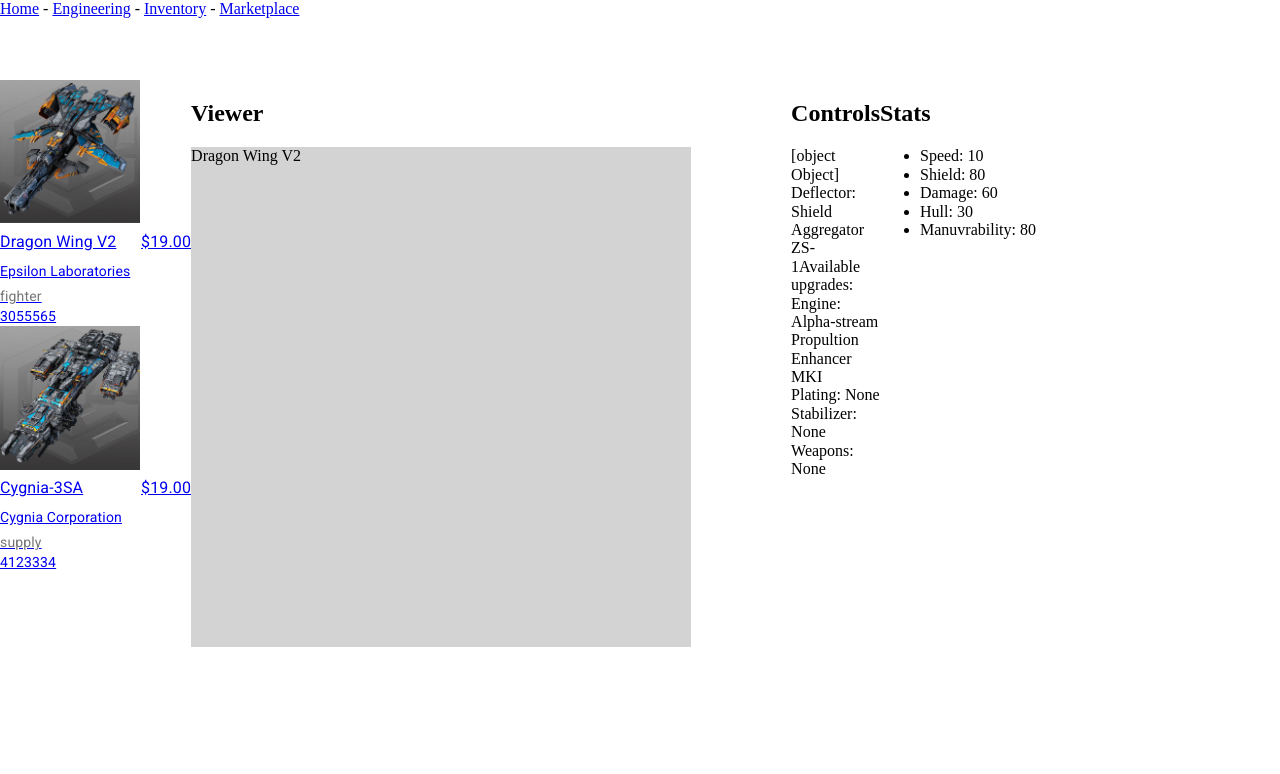
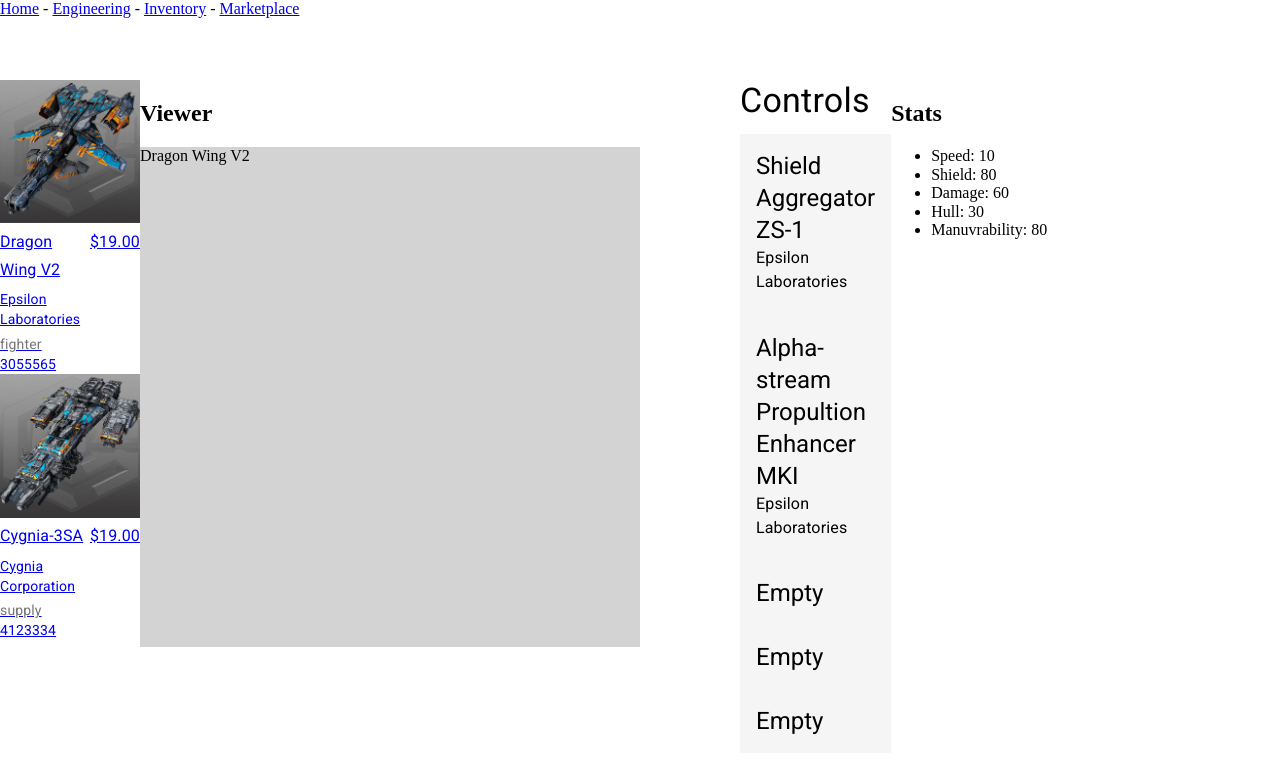
Before and after one commit to ibovegar/react-spacedock, a React (Create React App) app: page /engineering/j5id63sd in a window 1280 px wide. Shown: the top 774 px of the page. Built offline with nearby package versions, Linux system fonts and the light colour scheme; data requests are answered from the project's data file.

Commit message:
implement spacecraft-control

```diff
--- /dev/null
+++ b/src/components/spaceship-controls/spaceship-control/spaceship-control.component.tsx
@@ -0,0 +1,76 @@
+import React from 'react';
+import { IUpgrade } from 'models';
+import { Box, Typography, Popover } from '@material-ui/core';
+
+interface IProps {
+  selectedUpgrade: IUpgrade;
+  selectableUpgrades: IUpgrade[];
+  type: string;
+}
+
+const SpaceshipControl: React.FC<IProps> = ({
+  selectedUpgrade,
+  selectableUpgrades,
+  type
+}) => {
+  const [anchorEl, setAnchorEl]: [any, any] = React.useState(null);
+
+  const handleClick = (event: React.MouseEvent) => {
+    setAnchorEl(event.currentTarget);
+  };
+
+  const handleClose = () => {
+    setAnchorEl(null);
+  };
+
+  const open = Boolean(anchorEl);
+  const id = open ? `${type}spacecraft-control` : undefined;
+
+  return (
+    <>
+      <Box bgcolor="grey.100" p={2} onClick={handleClick}>
+        {selectedUpgrade ? (
+          <>
+            <Typography variant="h5">{selectedUpgrade.name}</Typography>
+            <Typography variant="body1" gutterBottom>
+              {selectedUpgrade.manufacturer}
+            </Typography>
+          </>
+        ) : (
+          <Typography variant="h5">Empty</Typography>
+        )}
+      </Box>
+      <Popover
+        id={id}
+        open={open}
+        anchorEl={anchorEl}
+        onClose={handleClose}
+        anchorOrigin={{
+          vertical: 'top',
+          horizontal: 'left'
+        }}
+        transformOrigin={{
+          vertical: 'top',
+          horizontal: 'left'
+        }}
+      >
+        <Box p={3}>
+          {!selectableUpgrades.length ? (
+            <Typography variant="h6">No available upgrades</Typography>
+          ) : (
+            selectableUpgrades.map((upgrade: IUpgrade) => (
+              <div key={upgrade.id}>
+                <Typography variant="h5">{upgrade.name}</Typography>
+                <Typography variant="body1" gutterBottom>
+                  {upgrade.manufacturer}
+                </Typography>
+              </div>
+            ))
+          )}
+        </Box>
+      </Popover>
+    </>
+  );
+};
+
+export default SpaceshipControl;
--- a/src/components/spaceship-controls/spaceship-controls.component.tsx
+++ b/src/components/spaceship-controls/spaceship-controls.component.tsx
@@ -1,5 +1,7 @@
 import * as React from 'react';
-import { ISpaceship, IAvailableUpgrades, IUpgrade } from 'models';
+import { ISpaceship, IAvailableUpgrades } from 'models';
+import { Typography } from '@material-ui/core';
+import SpaceshipControl from './spaceship-control/spaceship-control.component';
 
 interface IProps {
   spacecraft: ISpaceship;
@@ -15,23 +17,39 @@ const SpaceshipControls: React.FC<IProps> = ({ spacecraft, upgrades }) => {
     weapons
   } = spacecraft.attachedUpgrades;
 
-  const placeholder = 'None';
   // TODO: figure out why I render twice
-  console.log('render controls', upgrades);
+  // console.log('render controls', upgrades);
 
   return (
     <>
-      <h2>Controls</h2>
-      <div>{upgrades.toString()}</div>
-      <div>
-        Deflector: {deflector ? deflector.name : placeholder}
-        Available upgrades:{' '}
-        {upgrades.deflector.map((upgrade: IUpgrade) => upgrade.name)}
-      </div>
-      <div>Engine: {engine ? engine.name : placeholder}</div>
-      <div>Plating: {plating ? plating.name : placeholder}</div>
-      <div>Stabilizer: {stabilizer ? stabilizer.name : placeholder}</div>
-      <div>Weapons: {weapons ? weapons.name : placeholder}</div>
+      <Typography variant="h4" gutterBottom>
+        Controls
+      </Typography>
+      <SpaceshipControl
+        type="deflector"
+        selectedUpgrade={deflector}
+        selectableUpgrades={upgrades.deflector}
+      />
+      <SpaceshipControl
+        type="engine"
+        selectedUpgrade={engine}
+        selectableUpgrades={upgrades.engine}
+      />
+      <SpaceshipControl
+        type="plating"
+        selectedUpgrade={plating}
+        selectableUpgrades={upgrades.plating}
+      />
+      <SpaceshipControl
+        type="stabilizer"
+        selectedUpgrade={stabilizer}
+        selectableUpgrades={upgrades.stabilizer}
+      />
+      <SpaceshipControl
+        type="weapons"
+        selectedUpgrade={weapons}
+        selectableUpgrades={upgrades.weapons}
+      />
     </>
   );
 };
```
